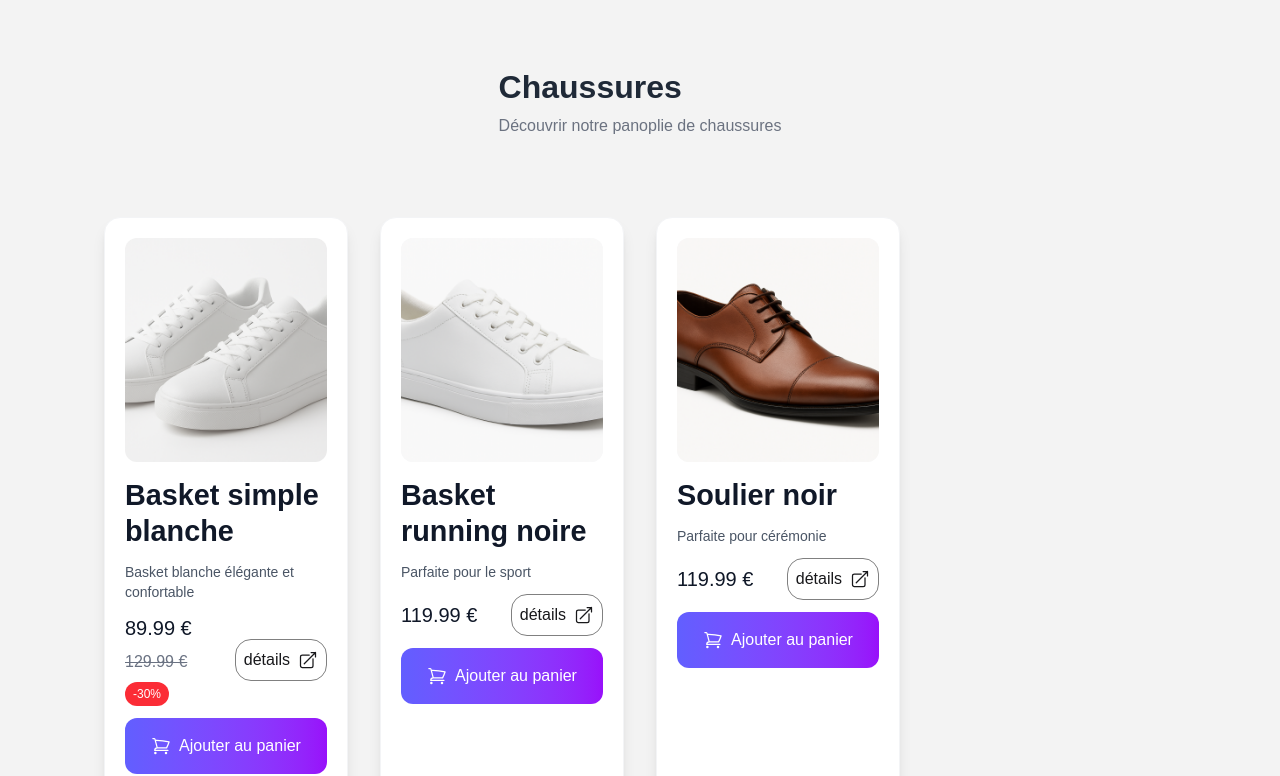
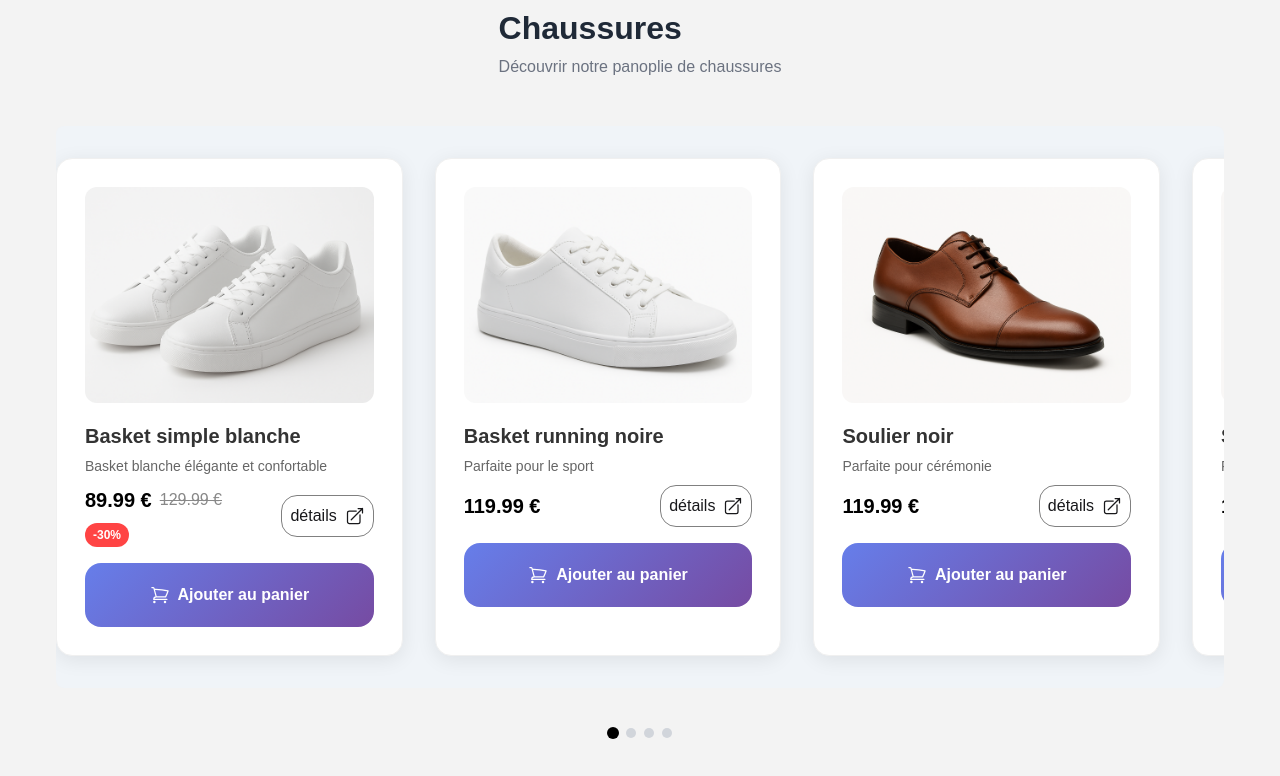
Before and after one commit to miakojean/calstore, a Vue app in the folder calstore/: page / in a window 1280 px wide. Shown: the part 786-1562 px from the top of the page. Built offline with nearby package versions, Linux system fonts and the light colour scheme; a web font is replaced by a local one.

Commit message:
works differents refactoring

```diff
--- a/calstore/src/components/card/productcard.vue
+++ b/calstore/src/components/card/productcard.vue
@@ -1,48 +1,38 @@
 <template>
-    <div class="product-card bg-white w-full rounded-2xl p-4 sm:p-5 shadow-lg border border-gray-100 hover:shadow-xl transition-all duration-300 ease-in-out transform hover:-translate-y-1 flex flex-col gap-4 relative overflow-hidden animate-fade-in">
-        <div class="image-container relative rounded-xl overflow-hidden bg-gray-50">
+    <div class="product-card">
+        <div class="image-container">
             <img
                 :src="'/pic/' + product.image"
                 :alt="product.name"
-                class="product-image w-full h-48 sm:h-56 object-cover transition-transform duration-300 ease-in-out hover:scale-105"
+                class="product-image"
             >
             <!-- Overlay pour desktop -->
-            <div class="overlay absolute inset-0 bg-black bg-opacity-70 flex items-center justify-center opacity-0 hover:opacity-100 transition-opacity duration-300 ease-in-out">
-                <button class="quick-view-btn bg-white text-gray-800 px-6 py-3 rounded-full font-semibold hover:bg-black hover:text-white transform hover:scale-105 transition-all duration-300 ease-in-out">
-                    Détail du produit
-                </button>
+            <div class="overlay">
+                <button class="quick-view-btn">Détail du produit</button>
             </div>
         </div>
 
-        <div class="product-info flex flex-col gap-3 flex-1">
-            <h3 class="product-name text-lg font-semibold text-gray-900 line-clamp-2 leading-tight">
-                {{ product.name }}
-            </h3>
+        <div class="product-info">
+            <h4 class="product-name">{{ product.name }}</h4>
 
-            <p class="product-description text-sm text-gray-600 line-clamp-2">
-                {{ product.description }}
-            </p>
+            <p class="product-description">{{ product.description }}</p>
 
-            <div class="price-section flex items-center justify-between gap-2 w-full">
-                <div class="flex items-center gap-2 flex-wrap">
-                    <span class="current-price text-xl font-bold text-gray-900">
-                        {{ product.price }} €
-                    </span>
-                    <span v-if="product.originalPrice" class="original-price text-base text-gray-500 line-through">
-                        {{ product.originalPrice }} €
-                    </span>
-                    <span v-if="product.discount" class="discount bg-red-500 text-white px-2 py-1 rounded-full text-xs font-semibold">
-                        {{ product.discount }}
-                    </span>
+            <div class="price-section">
+                <div class="price-group">
+                    <span class="current-price">{{ product.price }} €</span>
+                    <span v-if="product.originalPrice" class="original-price">{{ product.originalPrice }} €</span>
+                    <span v-if="product.discount" class="discount">{{ product.discount }}</span>
                 </div>
-                <details-buton/>
+                <div class="details-button-container">
+                    <details-buton @click="showProductDetail"/>
+                </div>
             </div>
 
             <button
                 @click="addToCart"
-                class="add-to-cart-btn bg-gradient-to-r from-indigo-500 to-purple-600 text-white px-4 py-4 rounded-xl font-semibold hover:shadow-lg transform hover:-translate-y-0.5 transition-all duration-300 ease-in-out flex items-center justify-center gap-2 mt-2"
+                class="add-to-cart-btn"
             >
-                <svg xmlns="http://www.w3.org/2000/svg" fill="none" viewBox="0 0 24 24" stroke-width="1.5" stroke="currentColor" class="w-5 h-5">
+                <svg xmlns="http://www.w3.org/2000/svg" fill="none" viewBox="0 0 24 24" stroke-width="1.5" stroke="currentColor" class="cart-icon">
                     <path stroke-linecap="round" stroke-linejoin="round" d="M2.25 3h1.386c.51 0 .955.343 1.087.835l.383 1.437M7.5 14.25a3 3 0 0 0-3 3h15.75m-12.75-3h11.218c1.121-2.3 2.1-4.684 2.924-7.138a60.114 60.114 0 0 0-16.536-1.84M7.5 14.25 5.106 5.272M6 20.25a.75.75 0 1 1-1.5 0 .75.75 0 0 1 1.5 0Zm12.75 0a.75.75 0 1 1-1.5 0 .75.75 0 0 1 1.5 0Z" />
                 </svg>
                 Ajouter au panier
@@ -92,10 +82,279 @@ export default {
 </script>
 
 <style scoped>
-.animate-fade-in {
+.product-card {
+    background: white;
+    border-radius: 1rem;
+    padding: 0.75rem;
+    box-shadow: 0 4px 20px rgba(0, 0, 0, 0.08);
+    border: 1px solid #f0f0f0;
+    transition: all 0.3s ease;
+    display: flex;
+    flex-direction: column;
+    gap: 0.75rem;
+    position: relative;
+    overflow: hidden;
+    width: 100%;
     animation: fadeIn 0.5s ease;
 }
 
+.product-card:hover {
+    transform: translateY(-5px);
+    box-shadow: 0 8px 30px rgba(0, 0, 0, 0.12);
+}
+
+.image-container {
+    position: relative;
+    border-radius: 0.75rem;
+    overflow: hidden;
+    background: #f8f9fa;
+    aspect-ratio: 4/3;
+}
+
+.product-image {
+    width: 100%;
+    height: 100%;
+    object-fit: cover;
+    transition: transform 0.3s ease;
+}
+
+.product-card:hover .product-image {
+    transform: scale(1.05);
+}
+
+.overlay {
+    position: absolute;
+    top: 0;
+    left: 0;
+    right: 0;
+    bottom: 0;
+    background: rgba(0, 0, 0, 0.7);
+    display: flex;
+    align-items: center;
+    justify-content: center;
+    opacity: 0;
+    transition: opacity 0.3s ease;
+}
+
+.product-card:hover .overlay {
+    opacity: 1;
+}
+
+.quick-view-btn {
+    background: white;
+    color: #333;
+    border: none;
+    padding: 0.5rem 0.75rem;
+    border-radius: 2rem;
+    font-weight: 600;
+    cursor: pointer;
+    transition: all 0.3s ease;
+    font-size: 0.75rem;
+}
+
+.quick-view-btn:hover {
+    background: #000;
+    color: white;
+    transform: scale(1.05);
+}
+
+.product-info {
+    display: flex;
+    flex-direction: column;
+    gap: 0.5rem;
+    flex: 1;
+    width: 100%;
+}
+
+.product-name {
+    font-size: 1rem;
+    font-weight: 600;
+    color: #333;
+    margin: 0;
+    line-height: 1.3;
+    display: -webkit-box;
+    -webkit-line-clamp: 2;
+    -webkit-box-orient: vertical;
+    overflow: hidden;
+}
+
+.product-description {
+    color: #666;
+    font-size: 0.75rem;
+    margin: 0;
+    line-height: 1.4;
+    display: -webkit-box;
+    -webkit-line-clamp: 2;
+    -webkit-box-orient: vertical;
+    overflow: hidden;
+}
+
+.price-section {
+    display: flex;
+    flex-direction: column;
+    gap: 0.5rem;
+    width: 100%;
+}
+
+.price-group {
+    display: flex;
+    align-items: center;
+    gap: 0.25rem;
+    flex-wrap: wrap;
+}
+
+.current-price {
+    font-size: 1.125rem;
+    font-weight: 700;
+    color: #000;
+}
+
+.original-price {
+    font-size: 0.875rem;
+    color: #888;
+    text-decoration: line-through;
+}
+
+.discount {
+    background: #ff4444;
+    color: white;
+    padding: 0.2rem 0.5rem;
+    border-radius: 1rem;
+    font-size: 0.75rem;
+    font-weight: 600;
+}
+
+.details-button-container {
+    margin-top: 0.25rem;
+}
+
+.add-to-cart-btn {
+    background: linear-gradient(135deg, #667eea 0%, #764ba2 100%);
+    color: white;
+    border: none;
+    padding: 0.75rem 1rem;
+    border-radius: 0.75rem;
+    font-weight: 600;
+    cursor: pointer;
+    transition: all 0.3s ease;
+    display: flex;
+    align-items: center;
+    justify-content: center;
+    gap: 0.5rem;
+    width: 100%;
+    font-size: 0.75rem;
+    margin-top: 0.5rem;
+}
+
+.add-to-cart-btn:hover {
+    transform: translateY(-2px);
+    box-shadow: 0 4px 15px rgba(102, 126, 234, 0.4);
+}
+
+.cart-icon {
+    width: 1rem;
+    height: 1rem;
+}
+
+/* Responsive Design */
+@media (min-width: 425px) {
+    .product-card {
+        padding: 1rem;
+        gap: 1rem;
+    }
+
+    .price-section {
+        flex-direction: row;
+        align-items: center;
+        justify-content: space-between;
+    }
+
+    .details-button-container {
+        margin-top: 0;
+        margin-left: 0.5rem;
+    }
+
+    .price-group {
+        gap: 0.5rem;
+    }
+}
+
+@media (min-width: 640px) {
+    .product-card {
+        padding: 1.25rem;
+        gap: 1.25rem;
+    }
+
+    .product-name {
+        font-size: 1.125rem;
+    }
+
+    .product-description {
+        font-size: 0.875rem;
+    }
+
+    .current-price {
+        font-size: 1.25rem;
+    }
+
+    .original-price {
+        font-size: 1rem;
+    }
+
+    .add-to-cart-btn {
+        padding: 1rem 1.25rem;
+        font-size: 0.875rem;
+        border-radius: 1rem;
+    }
+
+    .quick-view-btn {
+        padding: 0.75rem 1.5rem;
+        font-size: 0.875rem;
+    }
+
+    .overlay {
+        display: flex;
+    }
+}
+
+@media (min-width: 768px) {
+    .product-card {
+        padding: 1.5rem;
+    }
+
+    .details-button-container {
+        margin-left: 1rem;
+    }
+}
+
+@media (min-width: 1024px) {
+    .product-card {
+        padding: 1.75rem;
+    }
+
+    .product-name {
+        font-size: 1.25rem;
+    }
+
+    .add-to-cart-btn {
+        padding: 1.25rem 1.5rem;
+        font-size: 1rem;
+    }
+
+    .cart-icon {
+        width: 1.25rem;
+        height: 1.25rem;
+    }
+}
+
+/* Masquer l'overlay sur mobile */
+@media (max-width: 639px) {
+    .overlay {
+        display: none;
+    }
+}
+
+/* Animation */
 @keyframes fadeIn {
     from {
         opacity: 0;
@@ -107,17 +366,24 @@ export default {
     }
 }
 
-/* Masquer l'overlay sur mobile */
-@media (max-width: 768px) {
-    .overlay {
-        display: none;
+/* Très petits écrans */
+@media (max-width: 374px) {
+    .product-card {
+        padding: 0.5rem;
+        gap: 0.5rem;
+    }
+
+    .current-price {
+        font-size: 1rem;
+    }
+
+    .original-price {
+        font-size: 0.75rem;
+    }
+
+    .add-to-cart-btn {
+        padding: 0.5rem 0.75rem;
+        font-size: 0.7rem;
     }
 }
-
-.line-clamp-2 {
-    display: -webkit-box;
-    -webkit-line-clamp: 2;
-    -webkit-box-orient: vertical;
-    overflow: hidden;
-}
 </style>
--- a/calstore/src/components/section/categorysection.vue
+++ b/calstore/src/components/section/categorysection.vue
@@ -14,13 +14,12 @@
       />
     </div>
 
-    <!-- Indicateurs -->
     <div class="carousel-indicators">
       <span
         v-for="(product, index) in products"
         :key="product.id || index"
         :class="['indicator', { active: currentIndex === index }]"
-        @click="scrollToIndex(index)"
+        @click="scrollToIndex(index, products.length)"
       ></span>
     </div>
 
@@ -34,7 +33,7 @@
 import { ref, onMounted, onUnmounted } from 'vue'
 import productcard from '../card/productcard.vue'
 import morebutton from '../button/morebutton.vue';
-import { useCartStore } from '@/stores/cartStore'
+import { useCartStore } from '../../stores/cartStore'
 
 // Interface pour les produits
 interface Product {
@@ -95,6 +94,15 @@ export default {
           description: "Parfaite pour cérémonie",
           rating: 4.2,
           reviewCount: 89
+        },
+        {
+          id: 3, // Attention: ID en double, vous devriez avoir un ID unique
+          name: "Soulier noir",
+          price: 119.99,
+          image: "Copilot_20251107_112754.png",
+          description: "Parfaite pour cérémonie",
+          rating: 4.2,
+          reviewCount: 89
         }
       ]
     },
@@ -119,37 +127,89 @@ export default {
       })
     }
 
+    // --- LOGIQUE MISE À JOUR ---
+
+    /**
+     * Calcule la largeur de défilement pour un "pas"
+     * (largeur d'une carte + l'espace 'gap')
+     */
+    const getStepWidth = (): number => {
+      if (scrollContainer.value && scrollContainer.value.children.length > 0) {
+        // 1. Obtenir la première carte
+        const firstCard = scrollContainer.value.children[0] as HTMLElement
+        // 2. Obtenir son style calculé
+        const cardStyle = window.getComputedStyle(firstCard)
+        // 3. Obtenir le style du conteneur (pour le 'gap')
+        const containerStyle = window.getComputedStyle(scrollContainer.value)
+
+        // 4. Calculer la largeur totale de la carte (incluant marge, si besoin)
+        const cardWidth = firstCard.offsetWidth + parseFloat(cardStyle.marginLeft) + parseFloat(cardStyle.marginRight)
+
+        // 5. Obtenir l'espace 'gap'
+        // Utilise parseFloat pour gérer les "rem" ou "px" et || 0 comme fallback
+        const gap = parseFloat(containerStyle.gap) || 0
+
+        // Le "pas" est la largeur de la carte + l'espace
+        return cardWidth + gap
+      }
+      return 0
+    }
+
+    /**
+     * Réinitialise le scroll et l'index
+     */
     const setupCarousel = () => {
       if (scrollContainer.value) {
         scrollContainer.value.scrollLeft = 0
       }
+      currentIndex.value = 0 // Important : réinitialiser l'index
     }
 
+    /**
+     * Met à jour l'index en fonction de la position de défilement
+     */
     const handleScroll = () => {
       if (scrollContainer.value) {
         const scrollLeft = scrollContainer.value.scrollLeft
-        const cardWidth = scrollContainer.value.offsetWidth
-        currentIndex.value = Math.round(scrollLeft / cardWidth)
+        const stepWidth = getStepWidth()
+
+        // S'assurer de ne pas diviser par zéro
+        if (stepWidth > 0) {
+          // Utiliser Math.round pour "snapper" à l'index le plus proche
+          currentIndex.value = Math.round(scrollLeft / stepWidth)
+        }
       }
     }
 
-    const scrollToIndex = (index: number) => {
+    /**
+     * Fait défiler le carrousel vers un index spécifique
+     */
+    const scrollToIndex = (index: number, productLength: number) => {
       if (scrollContainer.value) {
-        const cardWidth = scrollContainer.value.offsetWidth
+        const stepWidth = getStepWidth()
         scrollContainer.value.scrollTo({
-          left: index * cardWidth,
+          left: index * stepWidth,
           behavior: 'smooth'
         })
-      }
+      };
+      console.log(`vous avez ${productLength - 1} élements à afficher`)
     }
 
+    /**
+     * Gère le redimensionnement de la fenêtre
+     */
     const handleResize = () => {
-      // Réinitialiser le scroll lors du redimensionnement
+      // Réinitialise le carrousel pour recalculer les positions
       setupCarousel()
     }
 
+    // --- FIN DE LA LOGIQUE MISE À JOUR ---
+
     onMounted(() => {
-      setupCarousel()
+      // Attendre un tick que le DOM soit prêt, surtout pour getStepWidth
+      setTimeout(() => {
+        setupCarousel()
+      }, 0)
 
       // Observer les changements de taille pour le responsive
       if (scrollContainer.value) {
@@ -277,6 +337,7 @@ export default {
   }
 
   .category__container {
+    width: 100%;
     gap: 1.5rem;
     padding: 1.5rem 1rem;
   }
@@ -285,9 +346,10 @@ export default {
     flex: 0 0 calc(50% - 0.75rem);
   }
 
+  /* AMÉLIORATION : S'assurer qu'ils restent cachés
   .carousel-indicators {
-    margin: 2rem 0;
-  }
+    display: none;
+  } */
 
   .indicator {
     width: 10px;
@@ -298,12 +360,15 @@ export default {
 /* Desktop */
 @media (min-width: 1024px) {
   .category-section {
-    padding: 3rem 2rem;
+    padding: 3rem 1rem;
   }
 
   .category__container {
+    width: 100%;
     gap: 2rem;
-    padding: 2rem;
+    padding: 2rem 1rem;
+    background:  #f0f4f8;;
+    border-radius: 0.5rem;
   }
 
   .category__container > * {
@@ -317,12 +382,20 @@ export default {
   .section-footer {
     padding: 0 2rem;
   }
+
+  /* AMÉLIORATION : S'assurer qu'ils restent cachés
+  .carousel-indicators {
+    display: none;
+  } */
 }
 
 /* Large Desktop */
 @media (min-width: 1280px) {
-  .category__container > * {
-    flex: 0 0 calc(25% - 1.5rem);
+
+  .category__container {
+    width: 100%;
+    gap: 2rem;
+    padding: 2rem;
   }
 }
 
--- a/calstore/src/stores/cartStore.ts
+++ b/calstore/src/stores/cartStore.ts
@@ -1,8 +1,8 @@
 import { defineStore } from "pinia";
 import { ref, computed } from 'vue'
 
-// Interface pour typer les éléments du panier
-interface CartItem {
+// Exportez l'interface pour qu'elle soit accessible
+export interface CartItem {
   id: string | number;
   name: string;
   price: number;
```
Also changed, not shown: calstore/src/components/nav/navbar.vue (+19 -18 lines), calstore/src/components/section/footerSection.vue (+28 -22 lines), calstore/src/views/HomeView.vue (+3 -8 lines).
